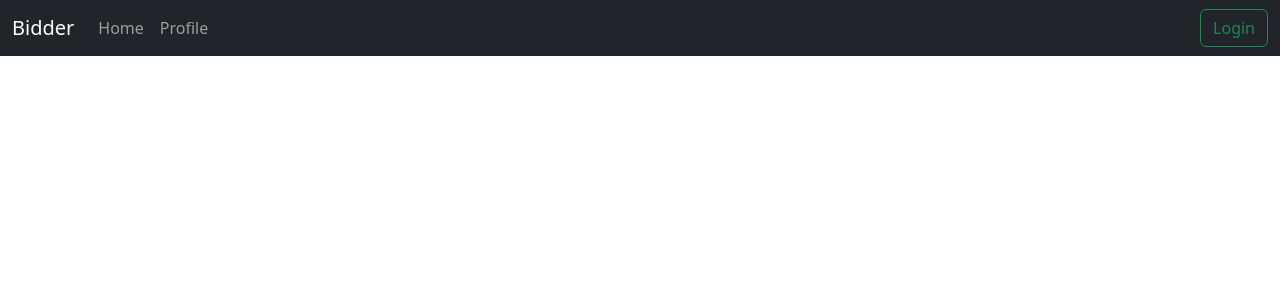
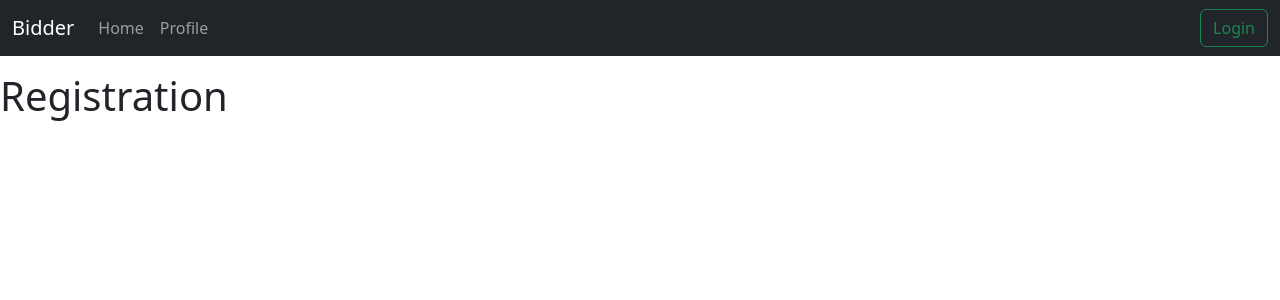
Before and after one commit to DarioR01/webDevGroupCoursework, a Vue app in the folder auction_frontend/: page /registration in a window 1280 px wide. Shown: the top 300 px of the page. Built offline with nearby package versions, Linux system fonts and the light colour scheme.

Commit message:
feat: frontend login & registration routes with templates

```diff
--- /dev/null
+++ b/auction_frontend/src/Pages/LoginPage/index.vue
@@ -0,0 +1,9 @@
+<script setup lang="ts">
+</script>
+
+<template>
+    <h1>Login</h1>
+</template>
+
+<script lang="ts">
+</script>
--- /dev/null
+++ b/auction_frontend/src/Pages/RegistrationPage/index.vue
@@ -0,0 +1,9 @@
+<script setup lang="ts">
+</script>
+
+<template>
+    <h1>Registration</h1>
+</template>
+
+<script lang="ts">
+</script>
--- a/auction_frontend/src/plugins/router.ts
+++ b/auction_frontend/src/plugins/router.ts
@@ -3,6 +3,8 @@ import { createRouter, createWebHistory } from 'vue-router';
 const routes = [
     {path: '', name: 'Home', component: () => import('../Pages/HomePage/index.vue')},
     {path: '/profile', name: 'Profile', component: () => import('../Pages/ProfilePage/index.vue')},
+    {path: '/login', name: 'Login', component: () => import('../Pages/LoginPage/index.vue')},
+    {path: '/registration', name: 'Registration', component: () => import('../Pages/RegistrationPage/index.vue')},
 ];
 
 const router = createRouter({routes, history: createWebHistory()});
```
Also changed, not shown: 1 other file (tests, documents, lock files or other folders).
